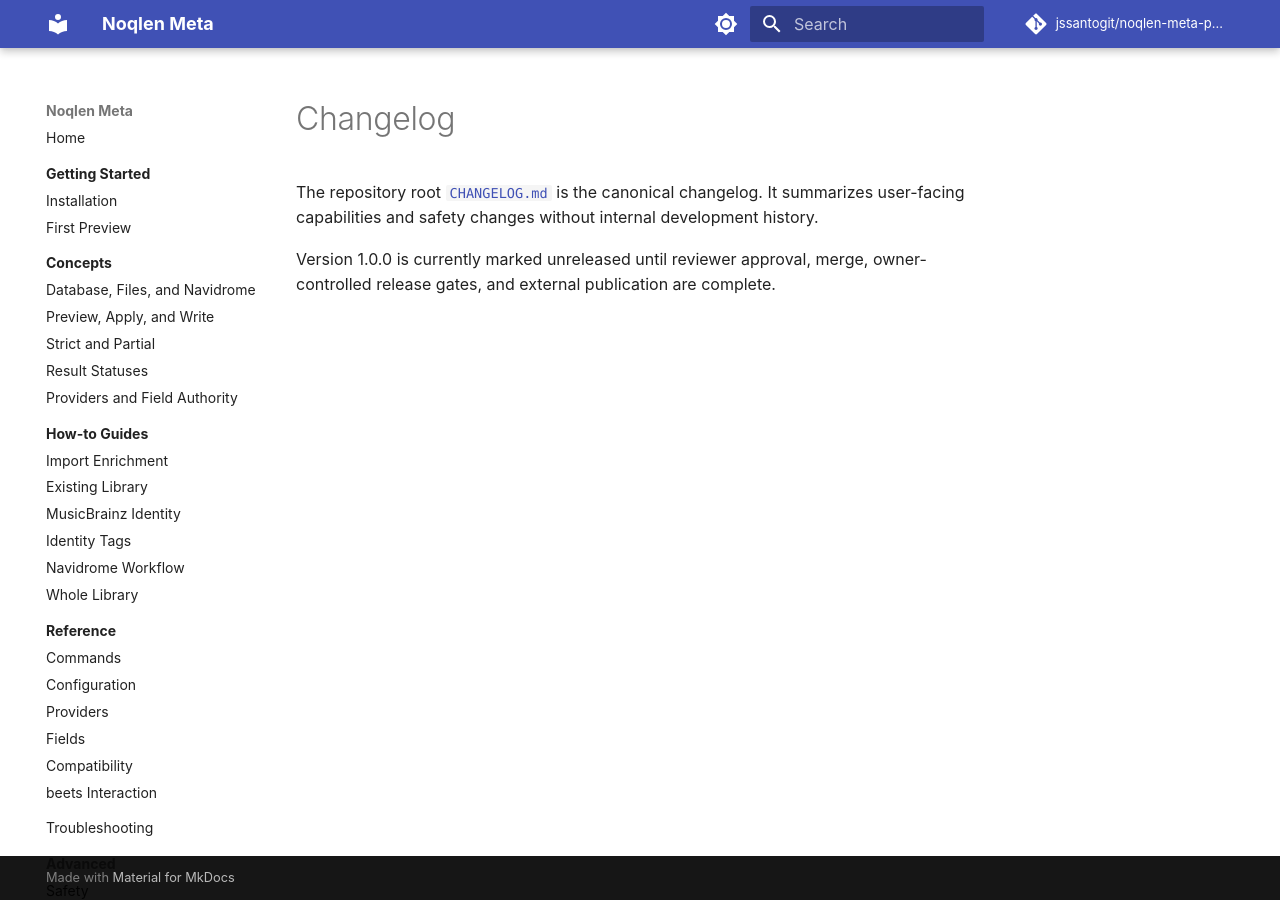
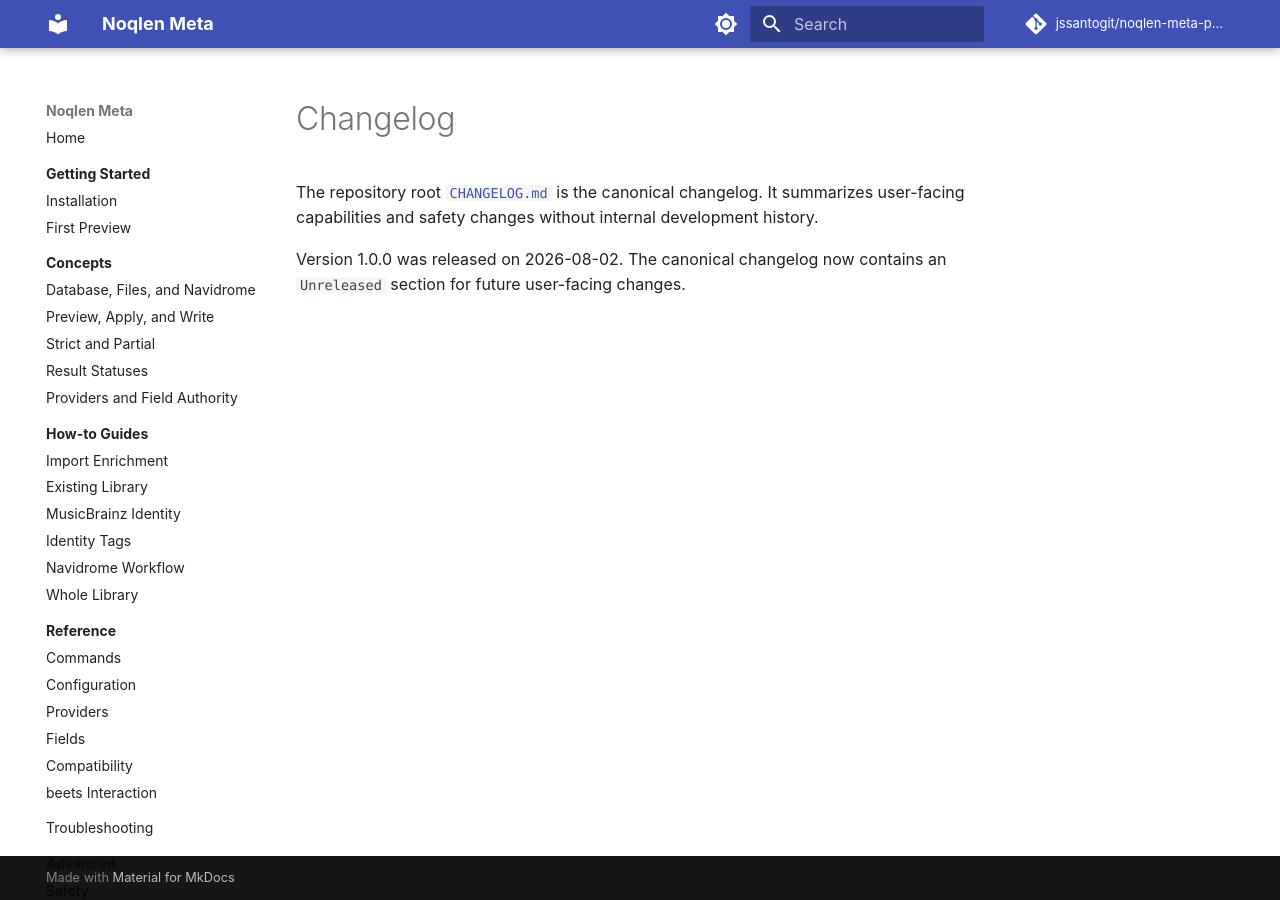
Before and after one commit to jssantogit/noqlen-meta-plugin, an MkDocs documentation site: the page built from site-docs/project/changelog.md, in a window 1280 px wide. Built offline with MkDocs 1.6.1 and Material for MkDocs 9.7.7, drawn with Linux system fonts in a browser that asks for light colours; comment, search, counter and statistics services are not loaded.

Commit message:
docs: record v1.0.0 public release

```diff
--- a/site-docs/project/changelog.md
+++ b/site-docs/project/changelog.md
@@ -4,5 +4,5 @@ The repository root [`CHANGELOG.md`](https://github.com/jssantogit/noqlen-meta-p
 is the canonical changelog. It summarizes user-facing capabilities and safety
 changes without internal development history.
 
-Version 1.0.0 is currently marked unreleased until reviewer approval, merge,
-owner-controlled release gates, and external publication are complete.
+Version 1.0.0 was released on 2026-08-02. The canonical changelog now contains
+an `Unreleased` section for future user-facing changes.
```
